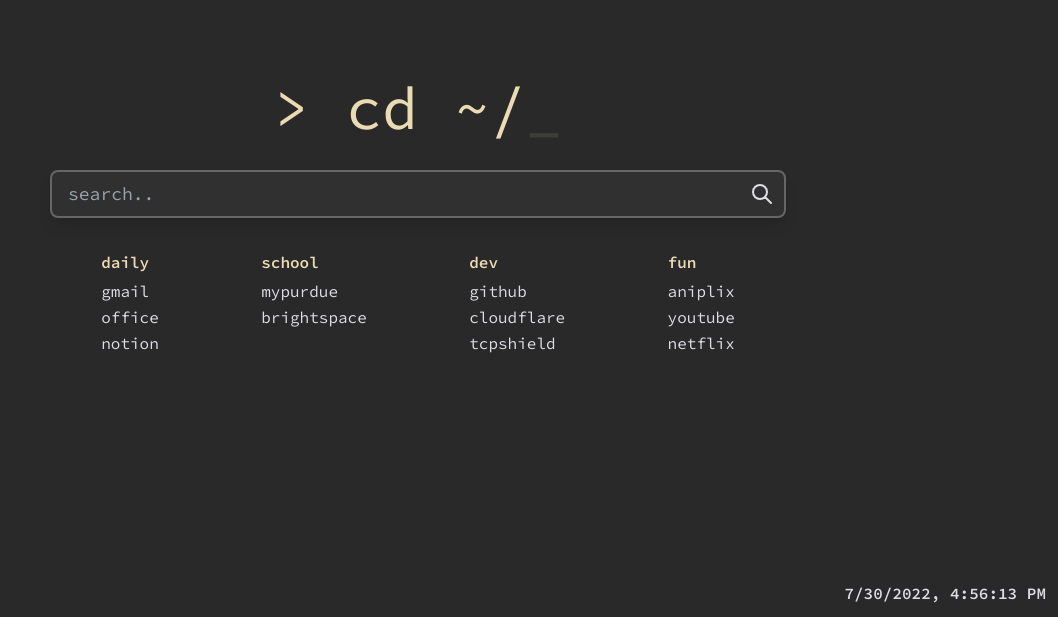
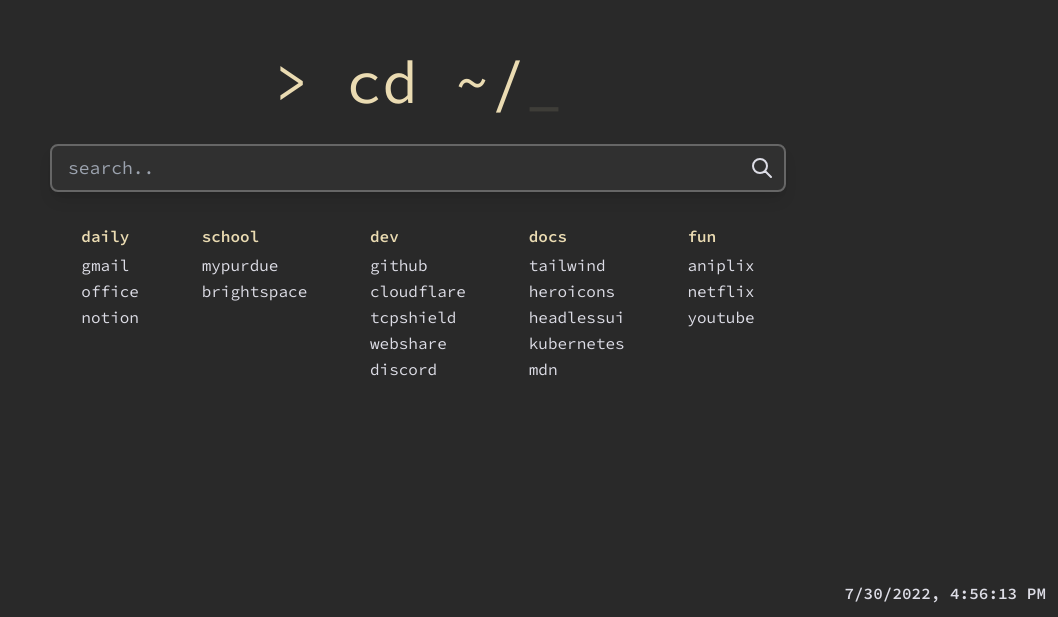
Before and after one commit to Den4200/startpage, a Next.js app: page / in a window 1280 px wide. Shown: the part 183-800 px from the top of the page, without its empty margins (222-1280 px from the left). Built offline with nearby package versions, Linux system fonts and the light colour scheme.

Commit message:
Add more bookmarks.

```diff
--- a/src/components/Bookmarks.tsx
+++ b/src/components/Bookmarks.tsx
@@ -44,6 +44,39 @@
         name: "tcpshield",
         url: "https://panel.tcpshield.com/",
       },
+      {
+        name: "webshare",
+        url: "https://proxy.webshare.io/dashboard/",
+      },
+      {
+        name: "discord",
+        url: "https://discord.com/developers/",
+      },
+    ],
+  },
+  {
+    name: "docs",
+    links: [
+      {
+        name: "tailwind",
+        url: "https://tailwindcss.com/",
+      },
+      {
+        name: "heroicons",
+        url: "https://heroicons.com/",
+      },
+      {
+        name: "headlessui",
+        url: "https://headlessui.com/",
+      },
+      {
+        name: "kubernetes",
+        url: "https://kubernetes.io/docs/home/",
+      },
+      {
+        name: "mdn",
+        url: "https://developer.mozilla.org/",
+      },
     ],
   },
   {
@@ -54,12 +87,12 @@
         url: "https://aniplix.xyz/",
       },
       {
+        name: "netflix",
+        url: "https://www.netflix.com/",
+      },
+      {
         name: "youtube",
         url: "https://youtube.com/",
-      },
-      {
-        name: "netflix",
-        url: "https://www.netflix.com/",
       },
     ],
   },
```
